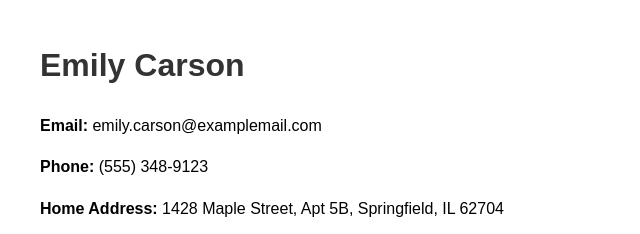
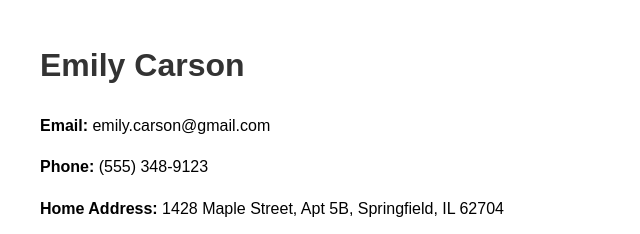
Before and after one commit to AdrianG12345/fake-pii-demo-page, a plain HTML site: page index.html in a window 1280 px wide. Shown: the top 234 px of the page, 0-640 px from the left. Drawn offline with Linux system fonts and the light colour scheme.

Commit message:
Update index.html

```diff
--- a/index.html
+++ b/index.html
@@ -12,7 +12,7 @@
 <body>
 
   <h1>Emily Carson</h1>
-  <p><strong>Email:</strong> emily.carson@examplemail.com</p>
+  <p><strong>Email:</strong> emily.carson@gmail.com</p>
   <p><strong>Phone:</strong> (555) 348-9123</p>
   <p><strong>Home Address:</strong> 1428 Maple Street, Apt 5B, Springfield, IL 62704</p>
   <p><strong>Office Address:</strong> 2350 Innovation Dr, Suite 300, Chicago, IL 60616</p>
```
